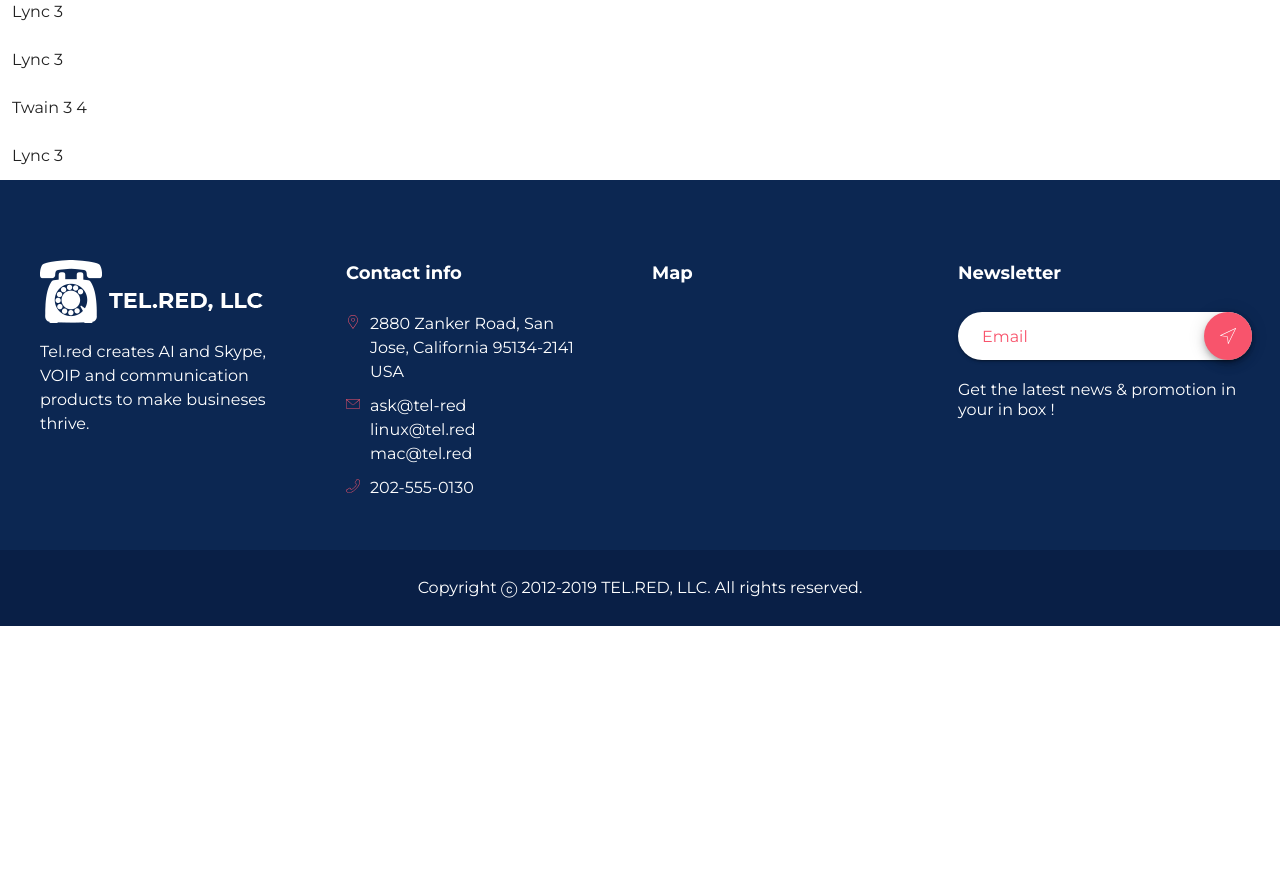
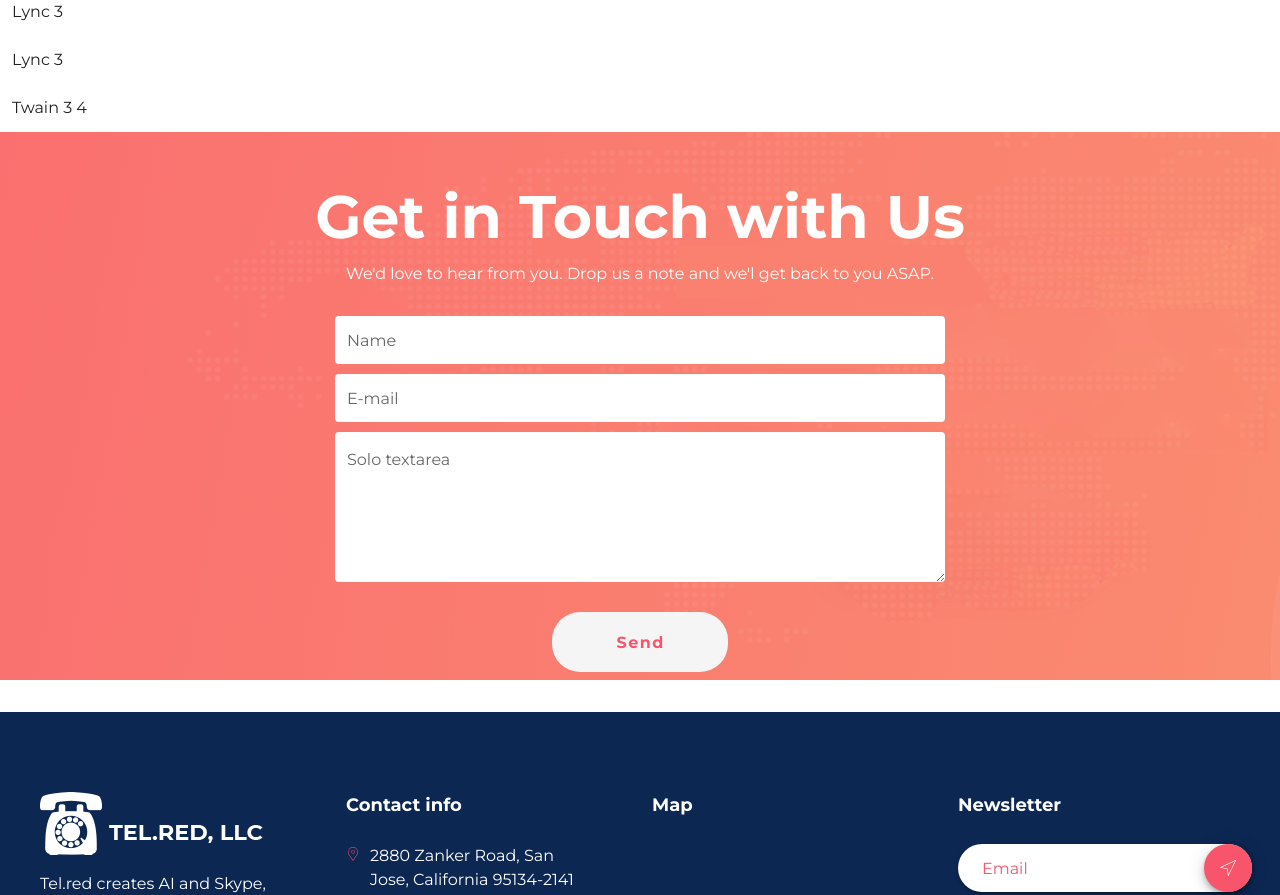
Before and after one commit to namlt3820/vue-telred, a Vue app: page / in a window 1280 px wide. Shown: the part 3240-4135 px from the top of the page. Built offline with nearby package versions, Linux system fonts and the light colour scheme; no server answers; grey boxes are pictures that could not be loaded.

Commit message:
Upd UI contact form

```diff
--- a/src/components/temps/home/Contact.vue
+++ b/src/components/temps/home/Contact.vue
@@ -1,7 +1,18 @@
 <template>
-    <v-container fluid>
+    <v-container fluid class="section-contact">
         <v-layout wrap pa-0>
-            <v-flex xs12>Lync 3</v-flex>
+            <v-flex xs12>
+                <div class="fix-width">
+                    <div class="text-1">Get in Touch with Us</div>
+                    <div class="text-2">We'd love to hear from you. Drop us a note and we'l get back to you ASAP.</div>
+                    <v-form class="form-contact">
+                        <v-text-field label="Name" solo hide-details flat></v-text-field>
+                        <v-text-field label="E-mail" solo hide-details flat></v-text-field>
+                        <v-textarea solo name="input-7-4" label="Solo textarea" flat hide-details></v-textarea>
+                        <v-btn depressed rounded class="btn-action-contact">Send</v-btn>
+                    </v-form>
+                </div>
+            </v-flex>
         </v-layout>
     </v-container>
 </template>
@@ -10,3 +21,37 @@ export default {
     name: 'Contact'
 };
 </script>
+<style>
+.section-contact {
+    background: url(../../../assets/bg-contact.png) no-repeat left top;
+    padding: 40px 0;
+}
+.section-contact .text-1 {
+    text-align: center;
+    color: #fff;
+    font-size: 60px;
+    font-weight: bold;
+}
+.section-contact .text-2 {
+    text-align: center;
+    color: #fff;
+    padding-bottom: 30px;
+}
+.section-contact .form-contact {
+    width: 610px;
+    margin: 0 auto;
+    text-align: center;
+}
+.section-contact .form-contact .v-input {
+    margin-bottom: 10px;
+}
+.btn-action-contact.theme--light.v-btn {
+    color: #f8546c;
+    text-transform: none;
+    font-weight: bold;
+    font-size: 16px;
+    width: 176px;
+    height: 60px;
+    margin-top: 20px;
+}
+</style>
```
Also changed, not shown: src/components/temps/home/SliderShow.vue (+5 -21 lines), src/assets/bg-contact.png (added), 1 other file (tests, documents, lock files or other folders).
